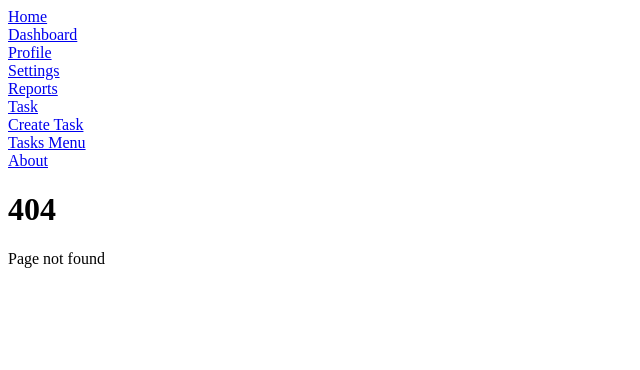
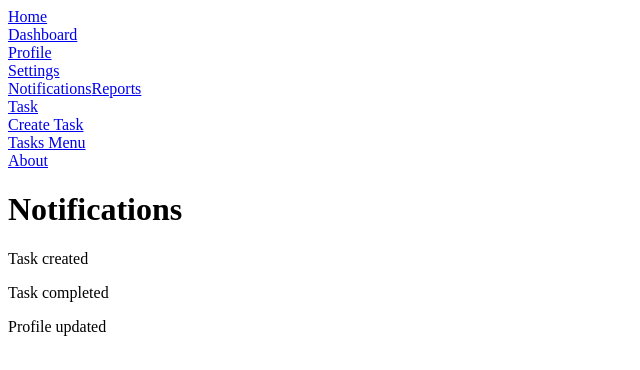
Before and after one commit to ALcode03/react-task-manager, a React (Vite) app: page /notifications in a window 1280 px wide. Before the commit this address had no page. Shown: the top 370 px of the page, without its empty margins (0-640 px from the left). Built offline with nearby package versions, Linux system fonts and the light colour scheme.

Commit message:
App.jsx updated

```diff
--- a/src/App.jsx
+++ b/src/App.jsx
@@ -11,6 +11,7 @@ import ReportsPage from "./pages/ReportsPage";
 import Tasks from "./pages/Tasks";
 import TasksMenu from "./pages/TasksMenu";
 import CreateTask from "./pages/CreateTask";
+import Notifications from "./pages/Notifications";
 import TaskDetails from "./pages/TaskDetails";
 import About from "./pages/About";
 import NotFound from "./pages/NotFound";
@@ -64,6 +65,12 @@ export default function App() {
 
 
           <Route
+            path="/notifications"
+            element={<Notifications />}
+          />
+
+
+          <Route
             path="/tasks/:id"
             element={<TaskDetails />}
           />
--- a/src/components/Navbar.jsx
+++ b/src/components/Navbar.jsx
@@ -11,6 +11,7 @@ export default function Navbar() {
                  <br/>
                  <Link to="/settings">Settings</Link>
                  <br/>
+                 <Link to="/notifications">Notifications</Link>
                  <Link to="/reports">Reports</Link>
                  <br/>
                 <Link to="/tasks">Task</Link>
--- /dev/null
+++ b/src/components/NotificationCard.jsx
@@ -0,0 +1,7 @@
+export default function NotificationCard ({ message }) {
+    return (
+        <div>
+            <p>{message}</p>
+        </div>
+    );
+}
--- /dev/null
+++ b/src/components/NotificationList.jsx
@@ -0,0 +1,19 @@
+// import the data set
+import notifications from "../data/notifications";
+// Import the other component
+import NotificationCard from "./NotificationCard";
+
+export default function NotificationList() {
+    return (
+        <div>
+            {
+                notifications.map((notification, index) => (
+                    <NotificationCard
+                    key={index}
+                    message={notification}
+             />
+                ))
+            }
+        </div>
+    );
+}
--- /dev/null
+++ b/src/data/notifications.js
@@ -0,0 +1,8 @@
+const notifications = [
+    "Task created",
+    "Task completed",
+    "Profile updated"
+];
+
+
+export default notifications;
--- /dev/null
+++ b/src/pages/Notifications.jsx
@@ -0,0 +1,13 @@
+import PageHeader from "../components/PageHeader";
+import NotificationList from "../components/NotificationList";
+
+export default function Notifications() {
+    return (
+        <div>
+        <PageHeader title="Notifications" />
+
+        <NotificationList />
+    </div>
+
+    );
+}
```
